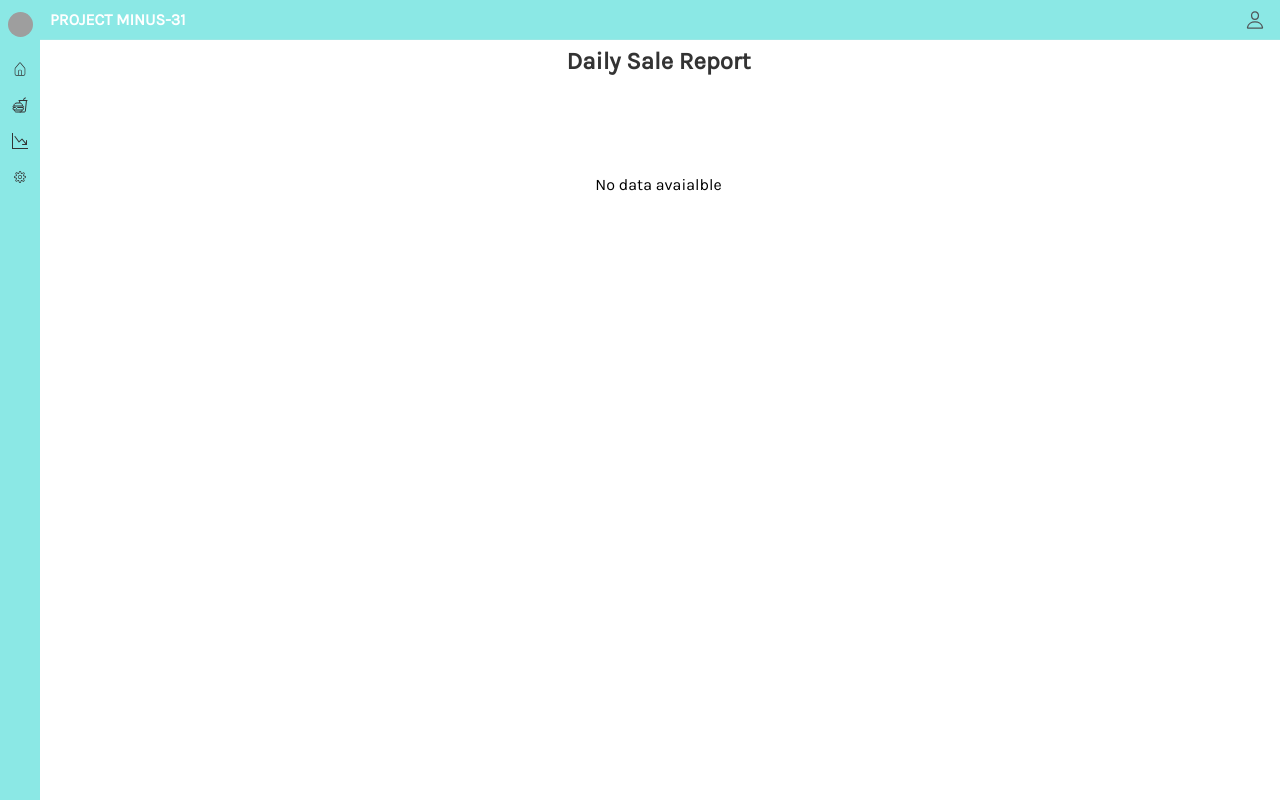
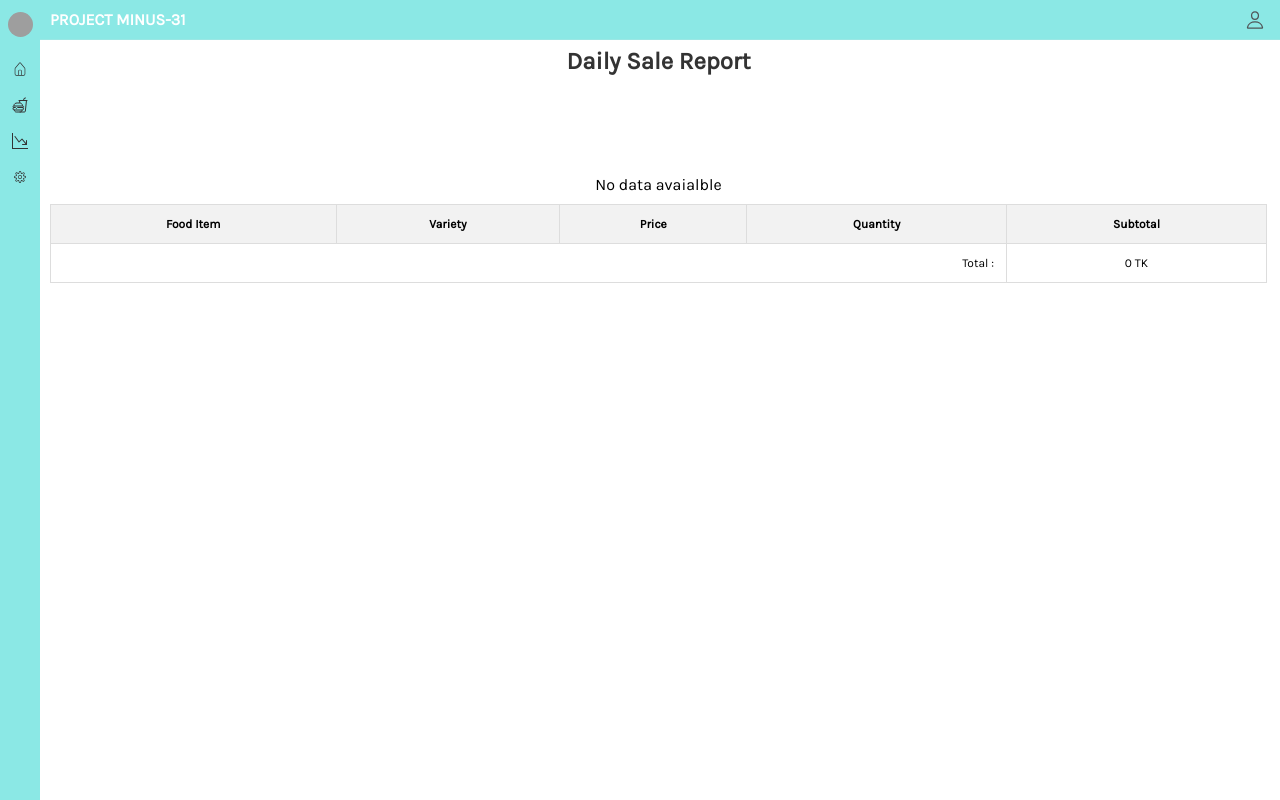
Before and after one commit to rabby-shek/project-minus-31, a React (Create React App) app: page /daily-sale-report in a window 1280 px wide. Built offline with nearby package versions, Linux system fonts and the light colour scheme; data requests are answered from the project's data file; grey boxes are pictures that could not be loaded; a web font is replaced by a local one.

Commit message:
working on daily sale report

```diff
--- a/db.json
+++ b/db.json
@@ -947,6 +947,270 @@
       "discount": 0,
       "formatDate": "2024-01-16",
       "id": 6
+    },
+    {
+      "selectedFoods": [
+        {
+          "foodName": "Ramen",
+          "varieties": [
+            {
+              "name": "shoyu",
+              "price": "300"
+            },
+            {
+              "name": "miso",
+              "price": "350"
+            },
+            {
+              "name": "tonkotsu",
+              "price": "400"
+            }
+          ],
+          "id": 12,
+          "selectedVariety": "shoyu",
+          "quantity": 1
+        },
+        {
+          "id": 6,
+          "foodName": "Sushi",
+          "varieties": [
+            {
+              "name": "nigiri",
+              "price": "300"
+            },
+            {
+              "name": "sashimi",
+              "price": "340"
+            },
+            {
+              "name": "maki",
+              "price": "450"
+            }
+          ],
+          "selectedVariety": "nigiri",
+          "quantity": 1
+        },
+        {
+          "id": 5,
+          "foodName": "Steak",
+          "varieties": [
+            {
+              "name": "medium-rare",
+              "price": "700"
+            },
+            {
+              "name": "well-done",
+              "price": "530"
+            },
+            {
+              "name": "rare",
+              "price": "630"
+            }
+          ],
+          "selectedVariety": "medium-rare",
+          "quantity": 1
+        },
+        {
+          "id": 4,
+          "foodName": "Salad",
+          "varieties": [
+            {
+              "name": "caesar",
+              "price": "210"
+            },
+            {
+              "name": "greek",
+              "price": "150"
+            },
+            {
+              "name": "caprese",
+              "price": "230"
+            }
+          ],
+          "selectedVariety": "caesar",
+          "quantity": 1
+        },
+        {
+          "id": 3,
+          "foodName": "Pasta",
+          "varieties": [
+            {
+              "name": "alfredo",
+              "price": "250"
+            },
+            {
+              "name": "bolognese",
+              "price": "170"
+            },
+            {
+              "name": "pesto",
+              "price": "245"
+            }
+          ],
+          "selectedVariety": "alfredo",
+          "quantity": 1
+        },
+        {
+          "foodName": "Pizza",
+          "varieties": [
+            {
+              "name": "pepperoni",
+              "price": "200"
+            },
+            {
+              "name": "vegetarian",
+              "price": "250"
+            },
+            {
+              "name": "cheese",
+              "price": "500"
+            }
+          ],
+          "id": 2,
+          "selectedVariety": "pepperoni",
+          "quantity": 1
+        },
+        {
+          "foodName": "Chicken Curry",
+          "varieties": [
+            {
+              "name": "spicy",
+              "price": "300"
+            },
+            {
+              "name": "mild",
+              "price": "340"
+            },
+            {
+              "name": "coconut",
+              "price": "400"
+            }
+          ],
+          "id": 7,
+          "selectedVariety": "spicy",
+          "quantity": 1
+        }
+      ],
+      "total": 2260,
+      "discount": 0,
+      "formatDate": "2024-01-17",
+      "id": 7
+    },
+    {
+      "selectedFoods": [
+        {
+          "foodName": "Ramen",
+          "varieties": [
+            {
+              "name": "shoyu",
+              "price": "300"
+            },
+            {
+              "name": "miso",
+              "price": "350"
+            },
+            {
+              "name": "tonkotsu",
+              "price": "400"
+            }
+          ],
+          "id": 12,
+          "selectedVariety": "shoyu",
+          "quantity": 2
+        },
+        {
+          "id": 6,
+          "foodName": "Sushi",
+          "varieties": [
+            {
+              "name": "nigiri",
+              "price": "300"
+            },
+            {
+              "name": "sashimi",
+              "price": "340"
+            },
+            {
+              "name": "maki",
+              "price": "450"
+            }
+          ],
+          "selectedVariety": "nigiri",
+          "quantity": 2
+        },
+        {
+          "id": 5,
+          "foodName": "Steak",
+          "varieties": [
+            {
+              "name": "medium-rare",
+              "price": "700"
+            },
+            {
+              "name": "well-done",
+              "price": "530"
+            },
+            {
+              "name": "rare",
+              "price": "630"
+            }
+          ],
+          "selectedVariety": "medium-rare",
+          "quantity": 4
+        },
+        {
+          "id": 4,
+          "foodName": "Salad",
+          "varieties": [
+            {
+              "name": "caesar",
+              "price": "210"
+            },
+            {
+              "name": "greek",
+              "price": "150"
+            },
+            {
+              "name": "caprese",
+              "price": "230"
+            }
+          ],
+          "selectedVariety": "caesar",
+          "quantity": 2
+        }
+      ],
+      "total": 4420,
+      "discount": 0,
+      "formatDate": "2024-01-17",
+      "id": 8
+    },
+    {
+      "selectedFoods": [
+        {
+          "foodName": "Ramen",
+          "varieties": [
+            {
+              "name": "shoyu",
+              "price": "300"
+            },
+            {
+              "name": "miso",
+              "price": "350"
+            },
+            {
+              "name": "tonkotsu",
+              "price": "400"
+            }
+          ],
+          "id": 12,
+          "selectedVariety": "shoyu",
+          "quantity": 2
+        }
+      ],
+      "total": 600,
+      "discount": 0,
+      "formatDate": "2024-01-17",
+      "id": 9
     }
   ]
 }
--- a/src/components/header/Header.jsx
+++ b/src/components/header/Header.jsx
@@ -4,12 +4,12 @@ import React from "react";
 import { IoPersonOutline } from "react-icons/io5";
 import { FiLogOut } from "react-icons/fi";
 
-const Header = () => {
+const Header = ({handleLogut}) => {
   return (
     <div className="header-container">
       <h1 className="header-title">project minus-31</h1>
       <div className="header-icons">
-        <IoPersonOutline className="header-icon" />
+        < IoPersonOutline className="header-icon" onClick={handleLogut} />
       </div>
     </div>
   );
--- /dev/null
+++ b/src/hooks/useTitle.js
@@ -0,0 +1,9 @@
+import { useEffect } from "react";
+
+const useTitle = (title) => {
+  useEffect(() => {
+    document.title = title;
+  },[]);
+};
+
+export default useTitle;
--- a/src/pages/addfooditem/AddFoodItem.jsx
+++ b/src/pages/addfooditem/AddFoodItem.jsx
@@ -1,7 +1,9 @@
 import React, { useState } from "react";
 import axios from "axios";
 import Notification from "../../components/Notification";
+import useTitle from "../../hooks/useTitle";
 const AddFoodItem = () => {
+  useTitle("Add New Food Item")
   const [foodName, setFoodName] = useState("");
   const [varieties, setVarieties] = useState([]);
   const [newVariety, setNewVariety] = useState({ name: "", price: "" });
--- /dev/null
+++ b/src/pages/auth/Login.jsx
@@ -0,0 +1,11 @@
+import React from 'react';
+
+const Login = ({handleLogin}) => {
+  return (
+    <button onClick={handleLogin}>
+      Login
+    </button>
+  )
+}
+
+export default Login;
--- a/src/pages/dailysalereport/DailySaleReport.jsx
+++ b/src/pages/dailysalereport/DailySaleReport.jsx
@@ -1,6 +1,9 @@
 import React, { useEffect, useState } from "react";
+import DailySaleReportChart from "./DailySaleReportChart";
+import useTitle from "../../hooks/useTitle";
 
 const DailySaleReport = () => {
+  useTitle("Daily Sale Report");
   const [dailySaleReportData, setDailySaleReportData] = useState([]);
   const [isLoading, setIsLoading] = useState(true);
 
@@ -24,16 +27,32 @@ const DailySaleReport = () => {
   let dailyDiscountReport = 0;
   const currentDate = new Date();
   const todaysDate = currentDate.toISOString().split("T")[0];
-  console.log(todaysDate);
 
-  const todaysSaleData = dailySaleReportData.filter((items) => items.formatDate === todaysDate);
+  const todaysSaleData = dailySaleReportData.filter(
+    (items) => items.formatDate === todaysDate
+  );
+  console.log(todaysSaleData);
+  const groupedData = {};
+  todaysSaleData.forEach((item) => {
+    item.selectedFoods.forEach((food) => {
+      const key = `${food.foodName}_${food.selectedVariety}`;
+      if (!groupedData[key]) {
+        groupedData[key] = { ...food, totalQuantity: food.quantity };
+      } else {
+        groupedData[key].totalQuantity += food.quantity;
+      }
+    });
+  });
 
+  const groupedItems = Object.values(groupedData);
   return (
     <div className="daily-sale-report-container">
       <h2 className="daily-sale-report-header">Daily Sale Report</h2>
       {isLoading && <div className="custom-loader"></div>}
       {todaysSaleData.length > 0 &&
       dailySaleReportData.some((item) => item.formatDate === todaysDate) ? (
+        <div>
+          <DailySaleReportChart />
           <table>
             <thead>
               <tr>
@@ -59,6 +78,7 @@ const DailySaleReport = () => {
                         >
                           <span> {food.quantity}</span>
                           <span> {food.foodName}</span>
+                          <span> ({food.selectedVariety})</span>
                           <span>
                             {" "}
                             {food.varieties
@@ -70,7 +90,7 @@ const DailySaleReport = () => {
                           </span>
                         </div>
                       ))}
-                    <div>{Array(23).fill("-").join("")}</div>
+                      <div>{Array(40).fill("-").join(" ")}</div>
                       <div>Discount : {item.discount} TK</div>
                       <div>Total : {item.total} TK</div>
                     </td>
@@ -87,11 +107,62 @@ const DailySaleReport = () => {
               </tr>
             </tbody>
           </table>
+        </div>
       ) : (
         <div style={{ textAlign: "center", marginTop: "100px" }}>
           No data avaialble
         </div>
       )}
+
+      <table>
+        <thead>
+          <th>Food Item</th>
+          <th>Variety</th>
+          <th>Price</th>
+          <th>Quantity</th>
+          <th>Subtotal</th>
+        </thead>
+        {groupedItems.map((food, index) => {
+          const selectedVarietyPrice =
+            food.varieties &&
+            food.varieties.find((v) => v.name === food.selectedVariety)?.price;
+
+          const subtotal = selectedVarietyPrice
+            ? selectedVarietyPrice * food.totalQuantity
+            : 0;
+
+          return (
+            <tr key={index}>
+              <td>{food.foodName}</td>
+              <td>{food.selectedVariety}</td>
+              <td>
+                {selectedVarietyPrice ? `${selectedVarietyPrice} TK` : ""}
+              </td>
+              <td>{food.totalQuantity}</td>
+              <td>{subtotal} TK</td>
+            </tr>
+          );
+        })}
+        <tr>
+          <td colSpan="4" style={{ textAlign: "right" }}>
+            Total :
+          </td>
+          <td>
+            {/* Calculate and display total here */}
+            {groupedItems.reduce(
+              (total, food) =>
+                ((food.varieties &&
+                  food.varieties.find((v) => v.name === food.selectedVariety)
+                    ?.price) ||
+                  0) *
+                  food.totalQuantity +
+                total,
+              0
+            )}{" "}
+            TK
+          </td>
+        </tr>
+      </table>
     </div>
   );
 };
--- /dev/null
+++ b/src/pages/dailysalereport/DailySaleReportChart.js
@@ -0,0 +1,11 @@
+import React from 'react'
+
+const DailySaleReportChart = () => {
+  return (
+    <div>
+
+    </div>
+  )
+}
+
+export default DailySaleReportChart
```
Also changed, not shown: src/App.js (+26 -4 lines), src/pages/allfooditem/AllFoodItem.jsx (+14 -11 lines), src/pages/dashboard/Dashboard.jsx (+9 -10 lines), src/pages/updatefooditem/UpdateFoodItem.jsx (+52 -23 lines). Lines whose indentation alone changed are shown as unchanged.
